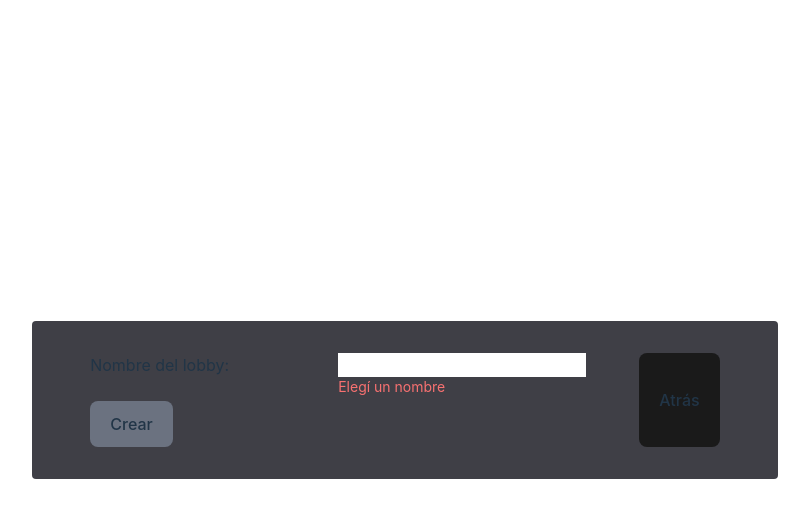
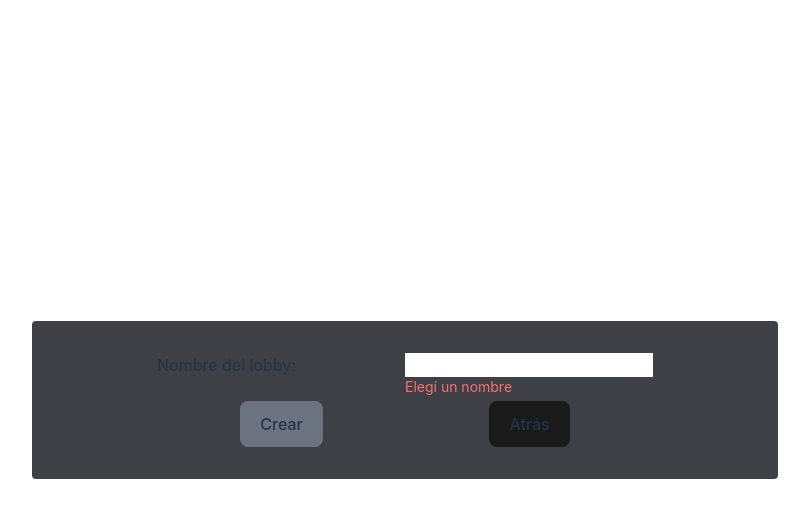
Before and after one commit to achaval-tomas/ingsoft-proyecto, a React (Vite) app: page / in a window 1280 px wide. Both pictures are taken after a click on the button "Crear lobby". Shown: the top 518 px of the page, without its empty margins (235-1044 px from the left). Built offline with nearby package versions, Linux system fonts and the light colour scheme.

Commit message:
move goBack button from MainPageLayout to CreateLobbyForm

```diff
--- a/src/containers/App/components/CreateLobbyForm.tsx
+++ b/src/containers/App/components/CreateLobbyForm.tsx
@@ -1,14 +1,16 @@
 import React from "react";
 import { LobbyForm } from "../containers/MainPage";
+import FancyButton from "../../../components/FancyButton";
 
 
 interface CreateLobbyFormInterface {
     inputs: LobbyForm,
     handleChange: (e: React.FormEvent<HTMLInputElement>) => void,
     handleSubmit: React.FormEventHandler<HTMLFormElement>,
+    handleGoBack: () => void,
 }
 
-function CreateLobbyForm({ inputs, handleChange, handleSubmit }: CreateLobbyFormInterface) {
+function CreateLobbyForm({ inputs, handleChange, handleSubmit, handleGoBack }: CreateLobbyFormInterface) {
     const submitDisabled = inputs.name === "";
 
     return (
@@ -25,6 +27,7 @@ function CreateLobbyForm({ inputs, handleChange, handleSubmit }: CreateLobbyForm
                 </input>
                 { inputs.name === "" && <p className="text-sm col-start-2 text-red-400">Elegí un nombre</p>}
             </div>
+            <div className="flex justify-around">
                 <button
                     className={"fancy-button " + (submitDisabled ? "bg-gray-500" : "")}
                     type="submit"
@@ -32,6 +35,10 @@ function CreateLobbyForm({ inputs, handleChange, handleSubmit }: CreateLobbyForm
                 >
                     Crear
                 </button>
+                <FancyButton onClick={handleGoBack}>
+                    <p>Atrás</p>
+                </FancyButton>
+            </div>
         </form>
     );
 }
--- a/src/containers/App/components/MainPageLayout.tsx
+++ b/src/containers/App/components/MainPageLayout.tsx
@@ -32,10 +32,8 @@ function MainPageLayout({
                             inputs={lobbyFormInputs}
                             handleChange={handleLobbyFormChange}
                             handleSubmit={handleLobbyFormSubmit}
+                            handleGoBack={handleGoBack}
                         />
-                        <FancyButton onClick={handleGoBack}>
-                            <p>Atrás</p>
-                        </FancyButton>
                     </>
                     :
                     <>
```
Lines whose indentation alone changed are shown as unchanged.
